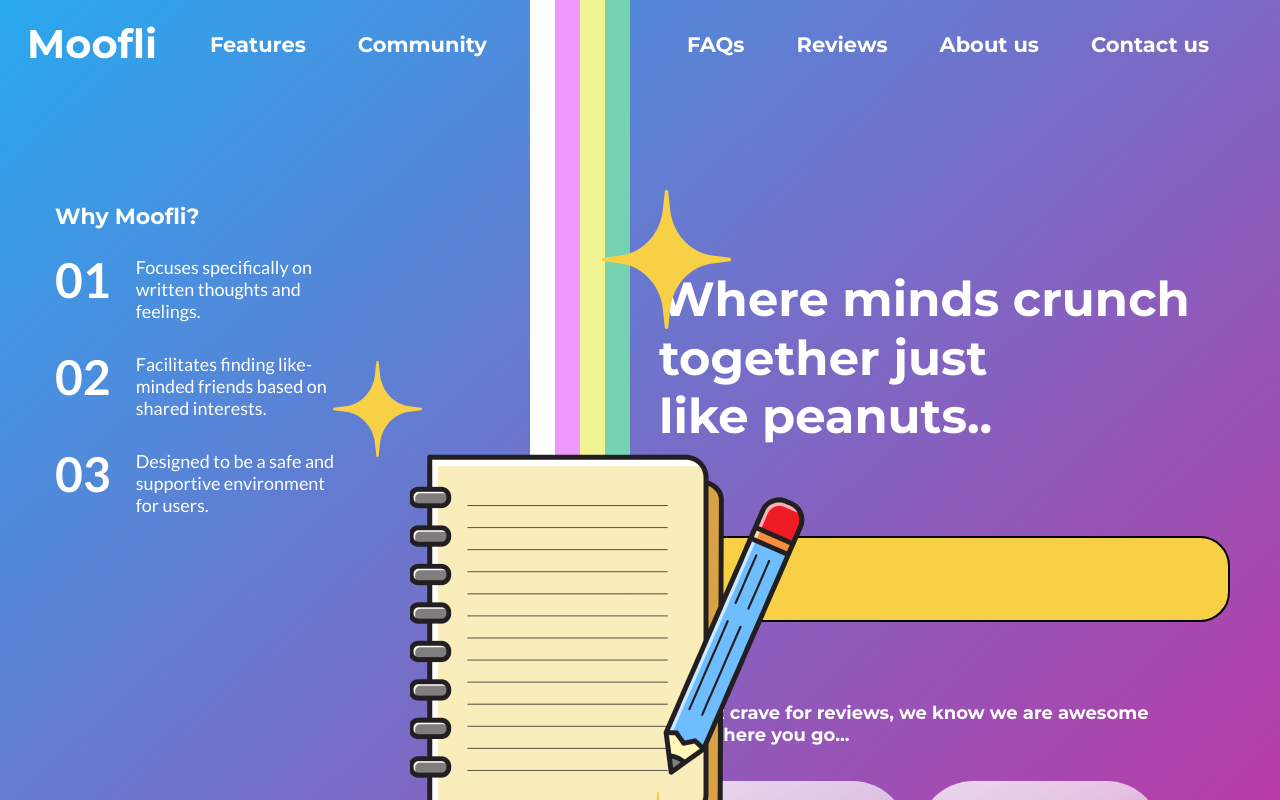
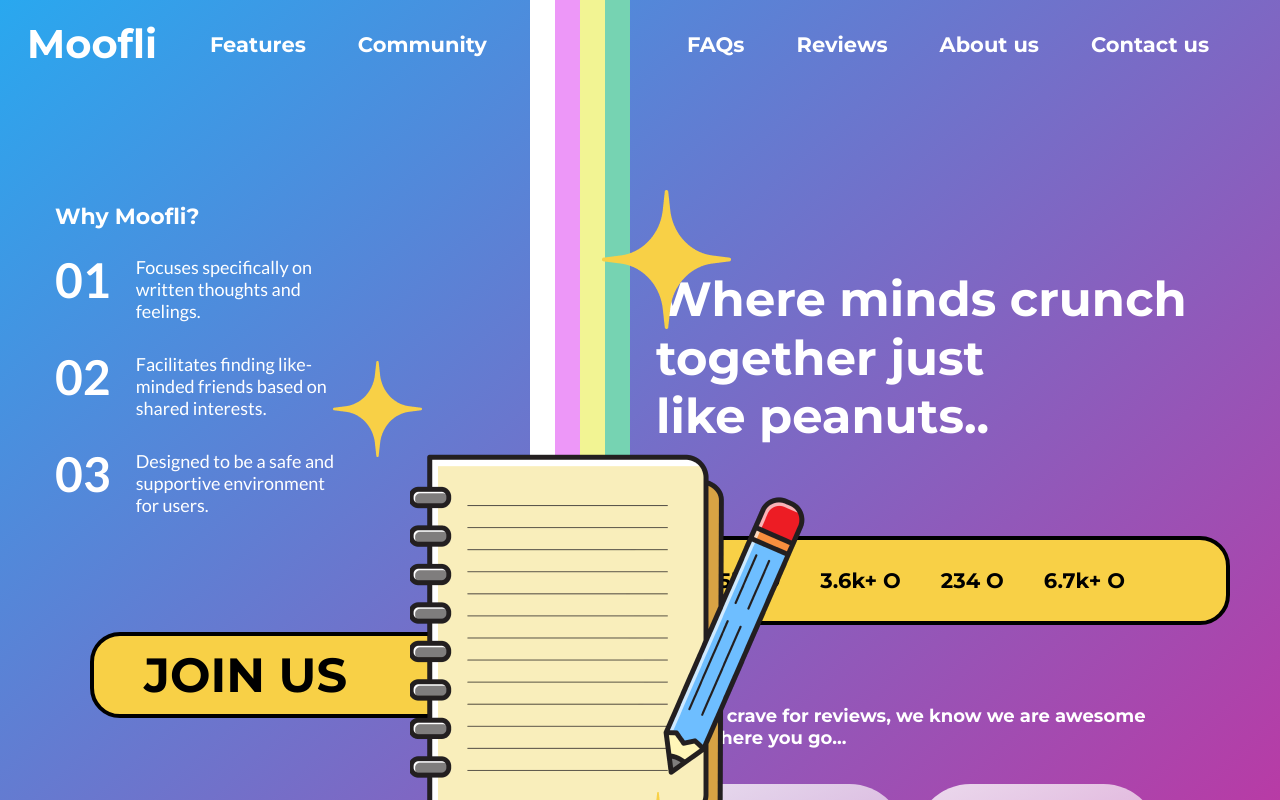
Before and after one commit to harshitj100/moofli, a React (Create React App) app: page / in a window 1280 px wide. Shown: the top 800 px of the page. Built offline with nearby package versions, Linux system fonts and the light colour scheme.

Commit message:
adding likes and join us

```diff
--- a/src/App.css
+++ b/src/App.css
@@ -99,15 +99,23 @@ body {
 }
 
 .like-count{
-  width: 597px;
-  height: 82px;
+  width: 540px;
+  padding: 28px;
   border-radius: 30px;
-  border: 2px solid black;
+  border: 4px solid black;
   background-color: #F8D046;
   margin-right: 30px;
 }
 .just-space{
   margin-right: 200px;
+}
+.value{
+  font-family: 'Montserrat', sans-serif;
+  font-size: 21px;
+  line-height: 25.6px;
+  font-weight: 600;
+  display: inline-block;
+  margin-left: 40px;
 }
 
 .review-title{
@@ -167,3 +175,20 @@ body {
   top: 15%;
   z-index: 1;
 }
+
+/* joinus */
+
+.join-us-container{
+  width: 500px;
+  border-radius: 30px;
+  border: 4px solid black;
+  background-color: #F8D046;
+  margin-left: 90px;
+  margin-top: 80px;
+  font-size: 48px;
+  font-weight: 700;
+  font-family: 'Montserrat', sans-serif;
+  padding-left: 50px;
+  padding-bottom: 10px;
+  padding-top: 10px;
+}
--- a/src/App.js
+++ b/src/App.js
@@ -4,8 +4,9 @@ import Header from "./Header";
 import Reviews from "./Reviews";
 import Bookpen from "./Bookpen";
 import Star from "./Star";
+import JoinUs from "./JoinUs";
+import './App.css';
 
-import './App.css';
 function App() {
   return (
     <div className="App">
@@ -16,6 +17,7 @@ function App() {
         <WhyMoofli/>
         <Reviews />
       </div>
+      <JoinUs />
     </div>
   );
 }
--- /dev/null
+++ b/src/JoinUs.js
@@ -0,0 +1,11 @@
+import React from 'react'
+
+const JoinUs = () => {
+  return (
+    <div className='join-us-container'>
+      JOIN US
+    </div>
+  )
+}
+
+export default JoinUs
--- a/src/Reviews.js
+++ b/src/Reviews.js
@@ -1,5 +1,5 @@
 import React from 'react'
-
+import heart from './heart.png'
 const Reviews = () => {
   return (
     <div className='moofli-about'>
@@ -7,7 +7,10 @@ const Reviews = () => {
         Where minds crunch together <span class="just-space">just</span> like peanuts..
       </div>
       <div className='like-count'>
-
+        <div className='value'>4.5k+ O</div>
+        <div className='value'>3.6k+ O</div>
+        <div className='value'>234 O</div>
+        <div className='value'>6.7k+ O</div>
       </div>
 
       <div className='review-title'>
```
Also changed, not shown: src/heart.png (added).
